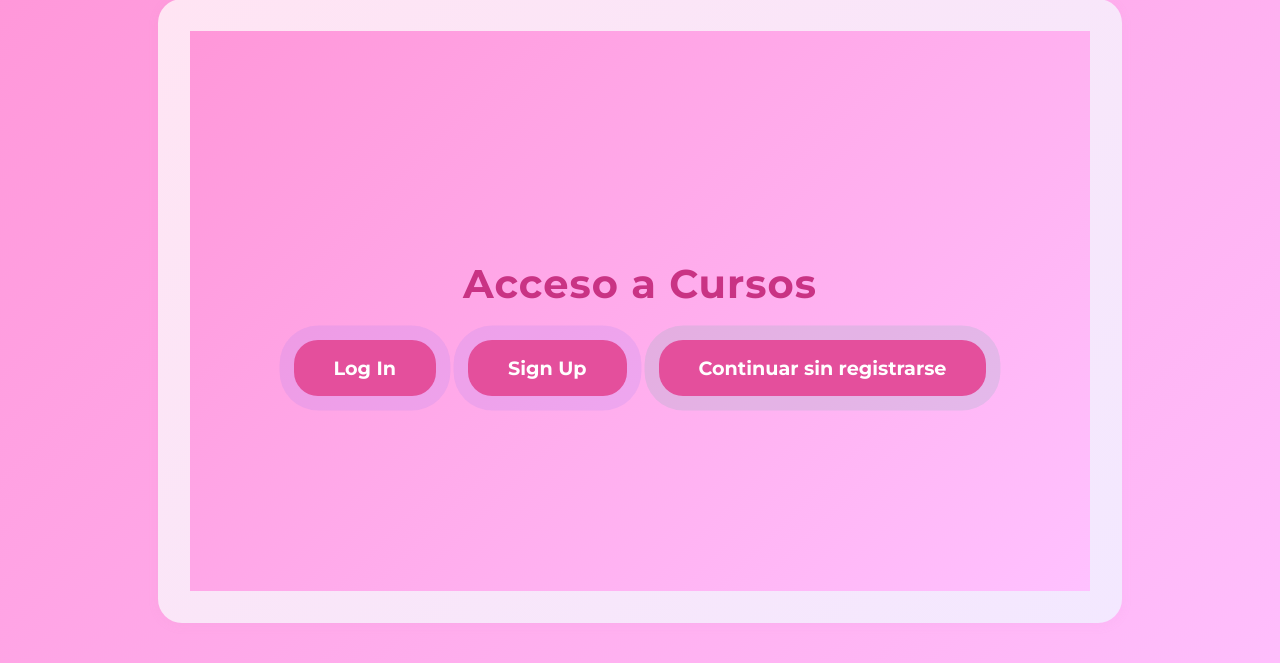
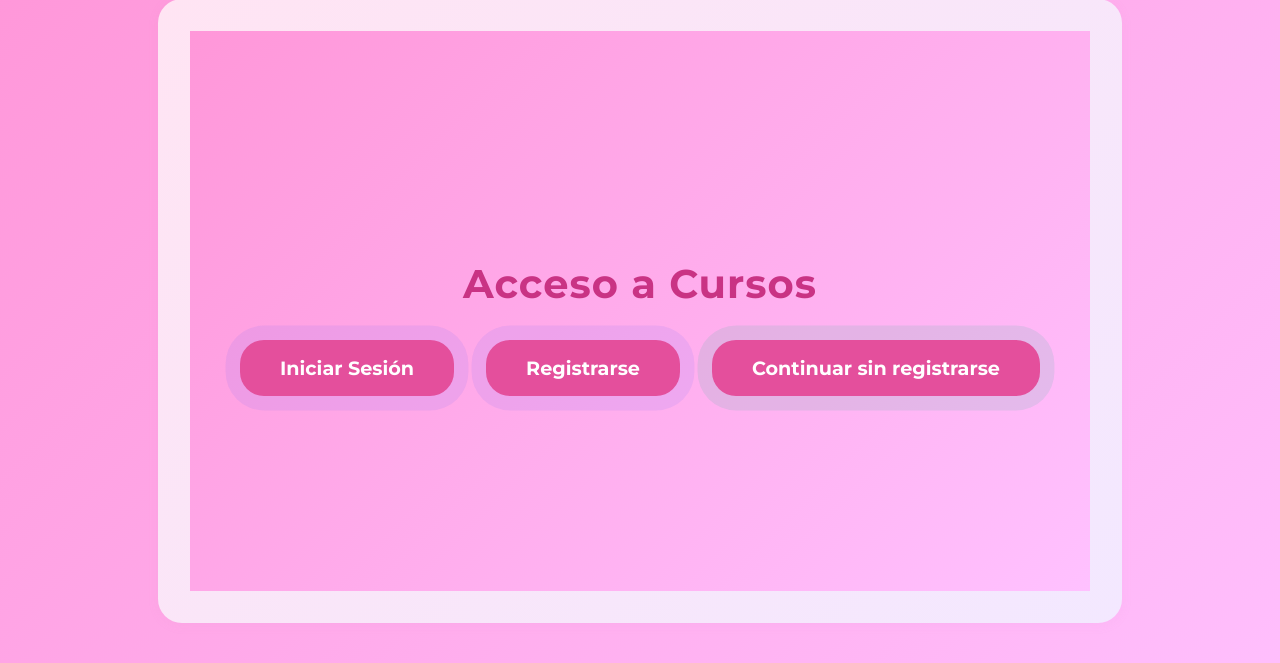
Before and after one commit to CSM-Coders/Souffle, a Django app: page /cursos/ in a window 1280 px wide. Shown: the part 33-696 px from the top of the page. Run offline with Django 5.2, Linux system fonts and the light colour scheme.

Commit message:
cambiar idioma botones login y signup

```diff
--- a/souffleApp/templates/souffleApp/cursos_entry.html
+++ b/souffleApp/templates/souffleApp/cursos_entry.html
@@ -3,8 +3,8 @@
 <div class="cursos-entry-container">
     <h2 class="entry-title">Acceso a Cursos</h2>
     <div class="entry-buttons">
-        <a href="{% url 'login' %}" class="entry-btn">Log In</a>
-        <a href="{% url 'signup' %}" class="entry-btn">Sign Up</a>
+        <a href="{% url 'login' %}" class="entry-btn">Iniciar Sesión</a>
+        <a href="{% url 'signup' %}" class="entry-btn">Registrarse</a>
         <a href="{% url 'home' %}" class="entry-btn continue-btn">Continuar sin registrarse</a>
     </div>
 </div>
```
Also changed, not shown: db.sqlite3.
